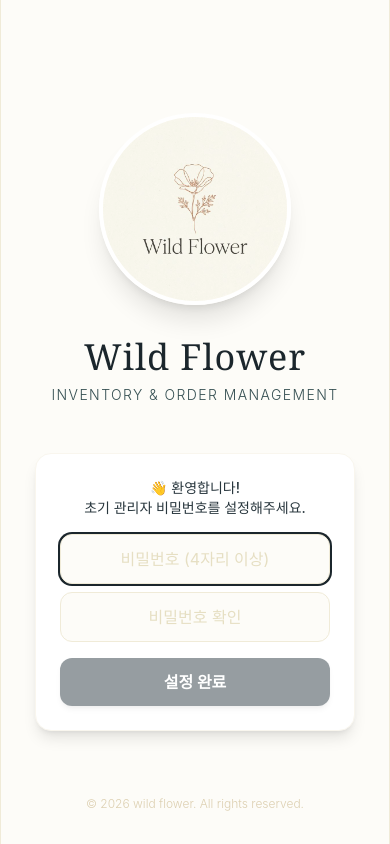
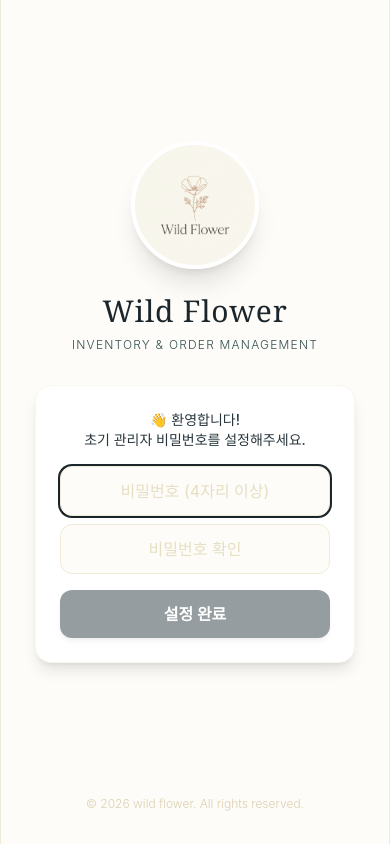
Before and after one commit to antonyu-ctrl/wild-flower, a React (Vite) app: page / in a window 390 px wide. Built offline with nearby package versions, Linux system fonts and the light colour scheme.

Commit message:
Optimize Welcome screen for mobile layout

```diff
--- a/src/pages/Welcome.tsx
+++ b/src/pages/Welcome.tsx
@@ -27,18 +27,18 @@ export default function Welcome() {
     };
 
     return (
-        <div className="min-h-screen bg-sand-50 flex flex-col items-center justify-center p-6 text-center max-w-md mx-auto shadow-2xl border-x border-sand-200">
-            <div className="animate-in fade-in zoom-in duration-700 flex flex-col items-center w-full">
+        <div className="min-h-[100dvh] bg-sand-50 flex flex-col items-center p-6 text-center max-w-md mx-auto shadow-2xl border-x border-sand-200 relative overflow-hidden">
+            <div className="flex-1 flex flex-col items-center justify-center w-full animate-in fade-in zoom-in duration-700">
                 {/* Logo */}
-                <div className="w-48 h-48 bg-cream rounded-full shadow-xl flex items-center justify-center mb-8 border-4 border-white overflow-hidden">
+                <div className="w-32 h-32 md:w-48 md:h-48 bg-cream rounded-full shadow-xl flex items-center justify-center mb-6 border-4 border-white overflow-hidden transition-all">
                     <img src="/logo.png" alt="Wild Flower" className="w-full h-full object-cover opacity-90 hover:scale-105 transition-transform duration-700" />
                 </div>
 
                 {/* Title */}
-                <h1 className="text-4xl font-serif text-sage-900 mb-2 tracking-wide">
+                <h1 className="text-3xl md:text-4xl font-serif text-sage-900 mb-2 tracking-wide transition-all">
                     Wild Flower
                 </h1>
-                <p className="text-sage-600 mb-12 font-light tracking-widest text-sm uppercase">
+                <p className="text-sage-600 mb-8 font-light tracking-widest text-xs uppercase transition-all">
                     Inventory & Order Management
                 </p>
 
@@ -84,7 +84,7 @@ export default function Welcome() {
                 </div>
             </div>
 
-            <p className="absolute bottom-8 text-xs text-sand-400 font-light">
+            <p className="text-xs text-sand-400 font-light mt-4 mb-2">
                 © 2026 wild flower. All rights reserved.
             </p>
         </div>
```
